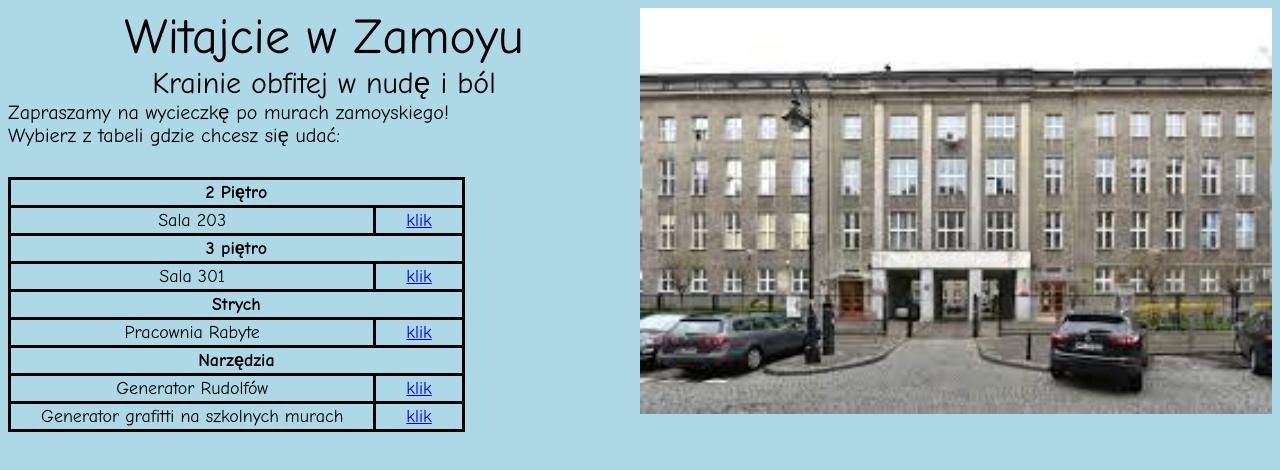
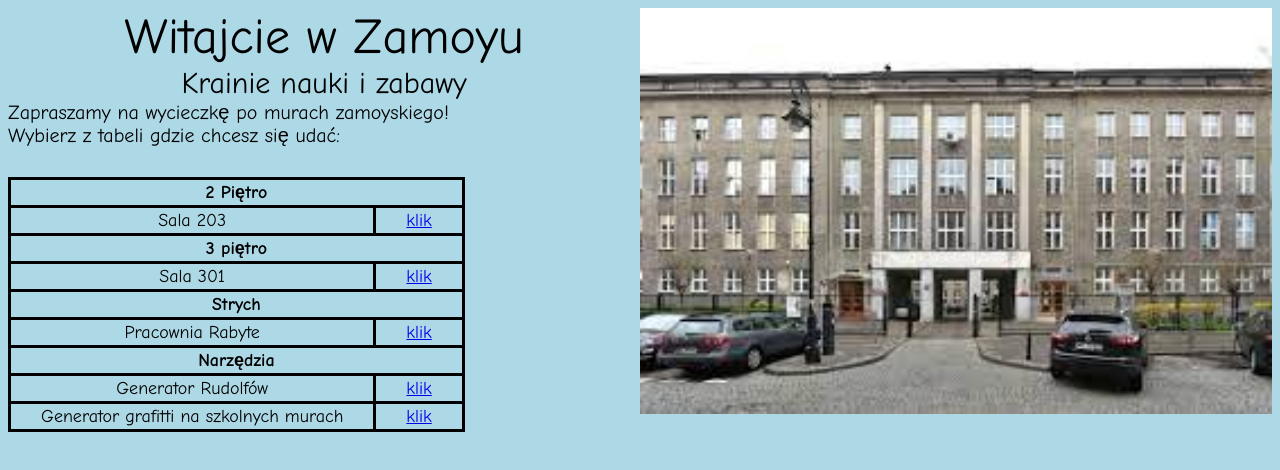
Before and after one commit to Minusplus814/infa, a plain HTML site: page index.html in a window 1280 px wide. Drawn offline with Linux system fonts and the light colour scheme.

Commit message:
lil update

```diff
--- a/index.html
+++ b/index.html
@@ -43,7 +43,7 @@ table th{
 
 <div id="heading"><img src="bckgrnd.jpeg" alt="building" style="float:right;width:50%;height:50%;">Witajcie w Zamoyu</div>
 
-<div id="kraina">Krainie obfitej w nudę i ból</div>
+<div id="kraina">Krainie nauki i zabawy</div>
 <div id="tabtop">Zapraszamy na wycieczkę po murach zamoyskiego! <br> Wybierz z tabeli gdzie chcesz się udać:</div>
 
  <table>
```
